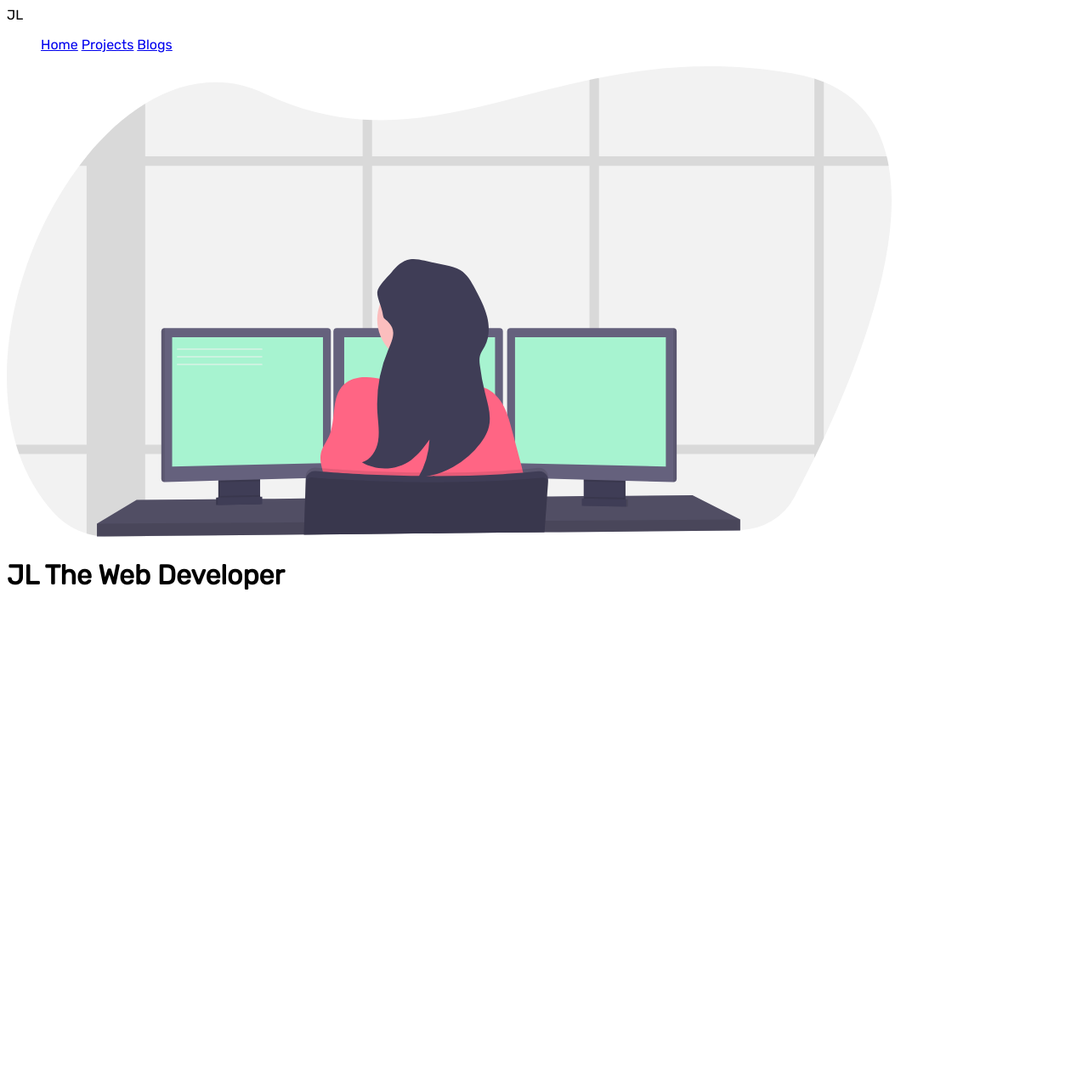
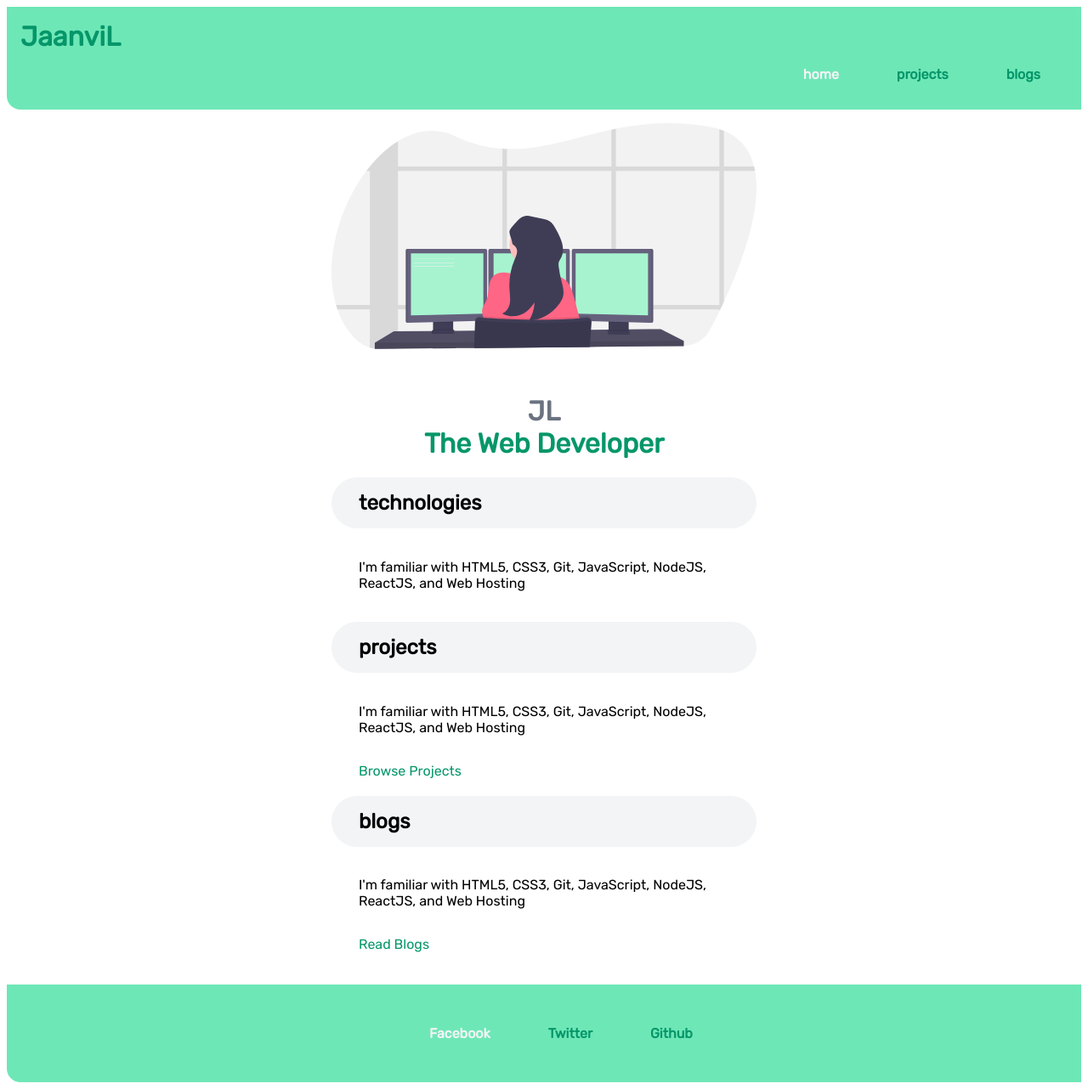
Before and after one commit to JaanviNL/jaanviLaungani-portfolio, a plain HTML site: page mainPage.html in a window 1280 px wide. Shown: the whole page at 85% size. Before the commit the page ends 800 px from the top, so only its background shows below. Drawn offline with Linux system fonts and the light colour scheme.

Commit message:
docs- code for main page

```diff
--- a/mainPage.html
+++ b/mainPage.html
@@ -8,18 +8,55 @@
     <link href="style.css" rel="stylesheet" />
 </head>
 <body>
-    <nav class="container">
-        <div>JL</div>
+    <nav class="navigation">
+        <div class="nav-head">JaanviL</div>
         <ul>
-            <li class="inline-list"><a href = "/">Home</a></li>
-            <li class="inline-list"><a href = "/projects.html">Projects</a></li>
-            <li class="inline-list"><a href = "/blogs.html">Blogs</a></li>
+            <li class="inline-list"><a class="link link-active" href = "/">home</a></li>
+            <li class="inline-list"><a class="link" href = "/projects.html">projects</a></li>
+            <li class="inline-list"><a class="link" href = "/blogs.html">blogs</a></li>
         </ul>
     </nav>
 
-    <header>
-        <img src="/images/image.svg.svg"/>
-        <h1>JL The Web Developer</h1>
+    <header class="head">
+        <img class ="header-img" src="/images/image.svg.svg"/>
+        <h1 class= "header-head">JL <span class= "head-nextLine" ><br>The Web Developer</span></h1>
     </header>
+
+
+    <section >
+        <div class="section-text">
+            <h1 class="section ">technologies</h1>
+            <p class = "section-para" >I'm familiar with HTML5, CSS3, Git, JavaScript, NodeJS, ReactJS, and Web Hosting</p>
+        </div>
+    </section>
+
+    <section >
+        <div class="section-text">
+            <h1 class="section ">projects</h1>
+            <p class = "section-para" >I'm familiar with HTML5, CSS3, Git, JavaScript, NodeJS, ReactJS, and Web Hosting</p>
+            <a class="link " href="/projects.html">Browse Projects</a>
+        </div>
+    </section>
+
+    <section >
+        <div class="section-text">
+            <h1 class="section ">blogs</h1>
+            <p class = "section-para" >I'm familiar with HTML5, CSS3, Git, JavaScript, NodeJS, ReactJS, and Web Hosting</p>
+            <a class="link" href="/blogs.html">Read Blogs</a>
+        </div>
+    </section>
+    <br>
+    <br>
+
+
+    <nav class="navigation">
+        <div class="nav-footer">
+        <ul>
+            <li class="inline-list"><a  class="link link-active" href = "/">Facebook</a></li>
+            <li class="inline-list"><a class="link" href = "/projects.html">Twitter</a></li>
+            <li class="inline-list"><a class= "link" href = "/blogs.html">Github</a></li>
+        </ul>
+    </div>
+    </nav>
 </body>
 </html>
```
